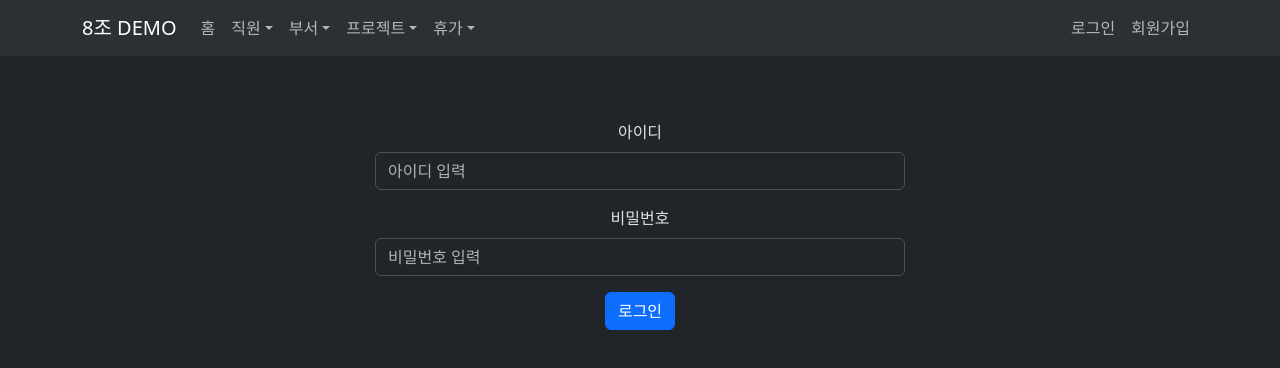
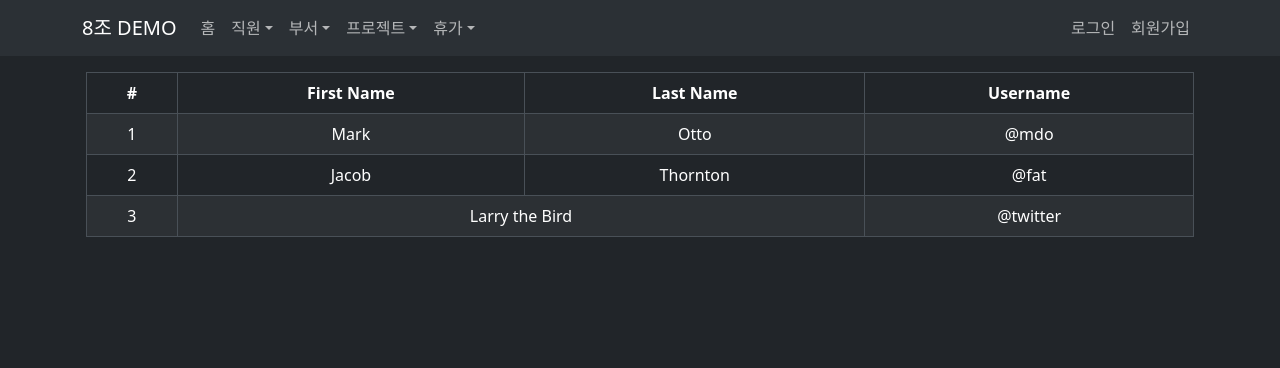
Before and after one commit to db-design-team-project/db-design-demo, a React (Create React App) app in the folder src/react-client/: page / in a window 1280 px wide. Before the commit this address led to /auth/login. Shown: the top 368 px of the page. Built offline with nearby package versions, Linux system fonts and the light colour scheme; no server answers.

Commit message:
className으로 변경

```diff
--- a/src/react-client/src/configs/page-routes.jsx
+++ b/src/react-client/src/configs/page-routes.jsx
@@ -11,7 +11,7 @@ const pageRoutes = [
   {
     index: true,
     element: <Home />,
-    isPrivate: true
+    isPrivate: false
   },
   {
     path: '/auth/login',
--- a/src/react-client/src/pages/not-found/index.jsx
+++ b/src/react-client/src/pages/not-found/index.jsx
@@ -13,7 +13,8 @@ export default function NotFound() {
   useEffect(() => {
     if (!!onNotFoundPath === false) {
       if (!!user.authenticated === false)
-        navigate("/auth/login");
+        navigate("/");
+        // navigate("/auth/login");
       else
         navigate("/");
     }
--- a/src/react-client/src/pages/vacation/management/index.jsx
+++ b/src/react-client/src/pages/vacation/management/index.jsx
@@ -9,11 +9,11 @@ const VacationManagement = () => {
   return (
     <Container>
 
-      <div class="m-2">
-        <input type="date" class="m-2" placeholder="date" aria-label="Username" aria-describedby="basic-addon1"/>
+      <div className="m-2">
+        <input type="date" className="m-2" placeholder="date" aria-label="Username" aria-describedby="basic-addon1"/>
         ~
-        <input type="date" class="m-2" placeholder="date" aria-label="Username" aria-describedby="basic-addon1"/>
-        <button type="button" class="btn btn-light">검색</button>
+        <input type="date" className="m-2" placeholder="date" aria-label="Username" aria-describedby="basic-addon1"/>
+        <button type="button" className="btn btn-light">검색</button>
       </div>
 
       <div>
```
